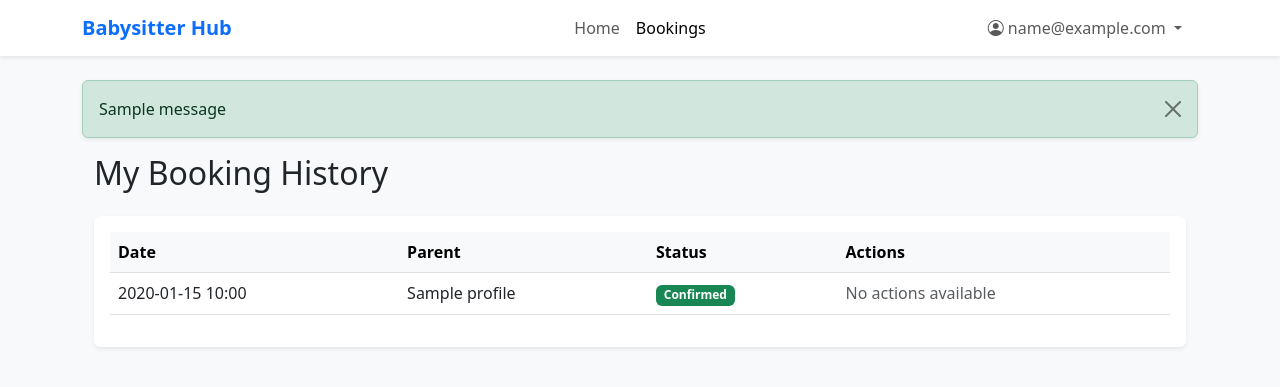
After one commit to katerina-dimitrova/babysitter-python-project-FMI, a Flask app: page /my-bookings in a window 1280 px wide. The commit adds this page. Shown: the top 387 px of the page. Run offline with Flask 3, Linux system fonts and the light colour scheme; a user stored in the database is signed in; tables that the repository leaves empty hold one stand-in row (values such as "Sample post"); one stand-in notice (Sample message) is shown.

Commit message:
Add booking pages, update navigation and styling

```diff
--- a/templates/base.html
+++ b/templates/base.html
@@ -5,41 +5,60 @@
     <meta name="viewport" content="width=device-width, initial-scale=1.0">
     <title>{% block title %}Babysitter Hub{% endblock %}</title>
     <link href="https://cdn.jsdelivr.net/npm/bootstrap@5.3.0/dist/css/bootstrap.min.css" rel="stylesheet">
+    <link rel="stylesheet" href="https://cdn.jsdelivr.net/npm/bootstrap-icons@1.11.1/font/bootstrap-icons.css">
     <style>
         body { background-color: #f8f9fa; }
         .navbar-brand { font-weight: bold; color: #0d6efd !important; }
+        /* Центриране на навигацията */
+        @media (min-width: 992px) {
+            .navbar-nav.mx-auto {
+                position: absolute;
+                left: 50%;
+                transform: translateX(-50%);
+            }
+        }
     </style>
 </head>
 <body>
     <nav class="navbar navbar-expand-lg navbar-light bg-white shadow-sm mb-4">
-        <div class="container">
+        <div class="container position-relative">
             <a class="navbar-brand" href="/">Babysitter Hub</a>
+
             <button class="navbar-toggler" type="button" data-bs-toggle="collapse" data-bs-target="#navbarNav">
                 <span class="navbar-toggler-icon"></span>
             </button>
 
             <div class="collapse navbar-collapse" id="navbarNav">
-                <ul class="navbar-nav me-auto">
-                    <li class="nav-item"><a class="nav-link" href="/">Home</a></li>
+                <ul class="navbar-nav mx-auto">
+                    <li class="nav-item">
+                        <a class="nav-link {{ 'active' if request.path == '/' }}" href="/">Home</a>
+                    </li>
+                    {% if current_user.is_authenticated %}
+                    <li class="nav-item">
+                        <a class="nav-link {{ 'active' if request.path == '/my-bookings' }}" href="/my-bookings">Bookings</a>
+                    </li>
+                    {% endif %}
                 </ul>
 
                 <ul class="navbar-nav ms-auto">
                     {% if current_user.is_authenticated %}
-                        <li class="nav-item">
-                            <span class="nav-link text-dark">Welcome, <strong>{{ current_user.email }}</strong></span>
-                        </li>
-                        <li class="nav-item">
-                            <a class="btn btn-outline-danger btn-sm mt-1 ms-2" href="/logout">Logout</a>
+                        <li class="nav-item dropdown">
+                            <a class="nav-link dropdown-toggle btn btn-light border-0 px-3" href="#" id="userDropdown" role="button" data-bs-toggle="dropdown">
+                                <i class="bi bi-person-circle"></i> {{ current_user.email }}
+                            </a>
+                            <ul class="dropdown-menu dropdown-menu-end shadow border-0">
+                                <li><a class="dropdown-item" href="/profile"><i class="bi bi-person"></i> My Profile</a></li>
+                                <li><hr class="dropdown-divider"></li>
+                                <li><a class="dropdown-item text-danger" href="/logout"><i class="bi bi-box-arrow-right"></i> Logout</a></li>
+                            </ul>
                         </li>
                     {% else %}
                         <li class="nav-item"><a class="nav-link" href="/login">Login</a></li>
                         <li class="nav-item dropdown">
-                            <a class="nav-link dropdown-toggle btn btn-primary text-white btn-sm ms-2 px-3" href="#" role="button" data-bs-toggle="dropdown">
-                                Register
-                            </a>
-                            <ul class="dropdown-menu">
-                                <li><a class="dropdown-item" href="/register/parent">As Parent (Find Sitter)</a></li>
-                                <li><a class="dropdown-item" href="/register/sitter">As Sitter (Become Sitter)</a></li>
+                            <a class="nav-link dropdown-toggle btn btn-primary text-white btn-sm ms-2 px-3" href="#" role="button" data-bs-toggle="dropdown">Register</a>
+                            <ul class="dropdown-menu dropdown-menu-end shadow border-0">
+                                <li><a class="dropdown-item" href="/register/parent">As Parent</a></li>
+                                <li><a class="dropdown-item" href="/register/sitter">As Sitter</a></li>
                             </ul>
                         </li>
                     {% endif %}
@@ -52,7 +71,7 @@
         {% with messages = get_flashed_messages(with_categories=true) %}
         {% if messages %}
         {% for category, message in messages %}
-              <div class="alert alert-{{ category }} alert-dismissible fade show">
+        <div class="alert alert-{{ category }} alert-dismissible fade show shadow-sm">
             {{ message }}
             <button type="button" class="btn-close" data-bs-dismiss="alert"></button>
         </div>
--- /dev/null
+++ b/templates/bookings.html
@@ -0,0 +1,54 @@
+{% extends "base.html" %} {% block content %}
+<div class="container">
+    <h2 class="mb-4">My Booking History</h2>
+
+    <div class="table-responsive bg-white shadow-sm p-3 rounded">
+        <table class="table table-hover">
+            <thead class="table-light">
+                <tr>
+                    <th>Date</th>
+                    <th>
+                        {% if current_user.user_type == 'parent' %}Sitter{% else %}Parent{%
+                        endif %}
+                    </th>
+                    <th>Status</th>
+                    <th>Actions</th>
+                </tr>
+            </thead>
+            <tbody>
+                {% for b in bookings %}
+                <tr>
+                    <td>{{ b.booking_date.strftime('%Y-%m-%d %H:%M') }}</td>
+                    <td>
+                        {% if current_user.user_type == 'parent' %} {{
+                        b.sitter.sitter_profile.name }} {% else %} {{
+                        b.parent.parent_profile.name }} {% endif %}
+                    </td>
+                    <td>
+                        <span
+                            class="badge {% if b.status == 'Pending' %}bg-warning{% elif b.status == 'Confirmed' %}bg-success{% else %}bg-secondary{% endif %}">
+                            {{ b.status }}
+                        </span>
+                    </td>
+                    <td>
+                        {% if current_user.user_type == 'sitter' and b.status == 'Pending'
+                        %}
+                        <a href="{{ url_for('booking_action', booking_id=b.id, action='confirm') }}"
+                            class="btn btn-sm btn-success">Confirm</a>
+                        <a href="{{ url_for('booking_action', booking_id=b.id, action='decline') }}"
+                            class="btn btn-sm btn-danger">Decline</a>
+                        {% else %}
+                        <span class="text-muted">No actions available</span>
+                        {% endif %}
+                    </td>
+                </tr>
+                {% else %}
+                <tr>
+                    <td colspan="4" class="text-center py-4">No bookings found yet.</td>
+                </tr>
+                {% endfor %}
+            </tbody>
+        </table>
+    </div>
+</div>
+{% endblock %}
--- a/templates/index.html
+++ b/templates/index.html
@@ -31,7 +31,7 @@
                     </div>
                 </div>
                 <div class="card-footer bg-white border-0 p-3">
-                    <a href="/book/{{ sitter.id }}" class="btn btn-outline-primary w-100">Request Booking</a>
+                    <a href="/book/{{ sitter.user_id }}" class="btn btn-outline-primary w-100">Request Booking</a>
                 </div>
             </div>
         </div>
```
Also changed, not shown: templates/profile.html (added, +55 -0 lines). Lines whose indentation alone changed are shown as unchanged.
